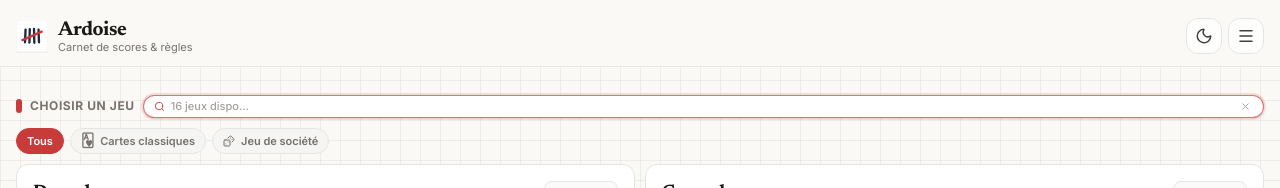
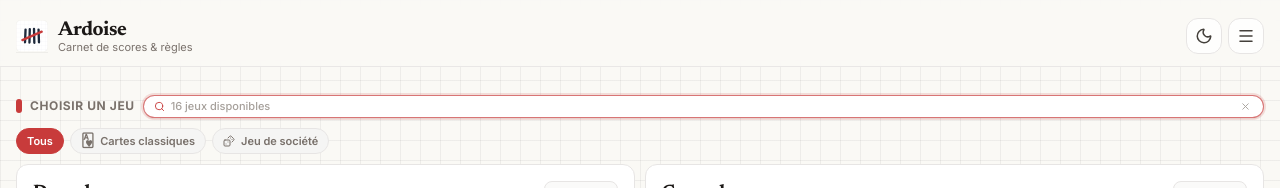
Before and after one commit to Artichou-code/ardoise, a React (Vite) app: page / in a window 1280 px wide. Both pictures are taken after a click on the button "Rechercher un jeu". Shown: the top 188 px of the page. Built offline with nearby package versions, Linux system fonts and the light colour scheme.

Commit message:
fix(search): placeholder complet 16 jeux disponibles sans points de suspension

```diff
--- a/src/components/HomeScreen.jsx
+++ b/src/components/HomeScreen.jsx
@@ -484,7 +484,7 @@ export function HomeScreen() {
                         setIsSearchOpen(false)
                       }
                     }}
-                    placeholder={`${totalAvailableCount} jeux dispo...`}
+                    placeholder={`${totalAvailableCount} jeux disponibles`}
                     className="w-full bg-transparent text-[11px] font-medium text-stone-800 dark:text-slate-200 placeholder:text-stone-400 dark:placeholder:text-slate-500 outline-none min-w-0"
                     onKeyDown={(e) => {
                       if (e.key === 'Escape') {
```
